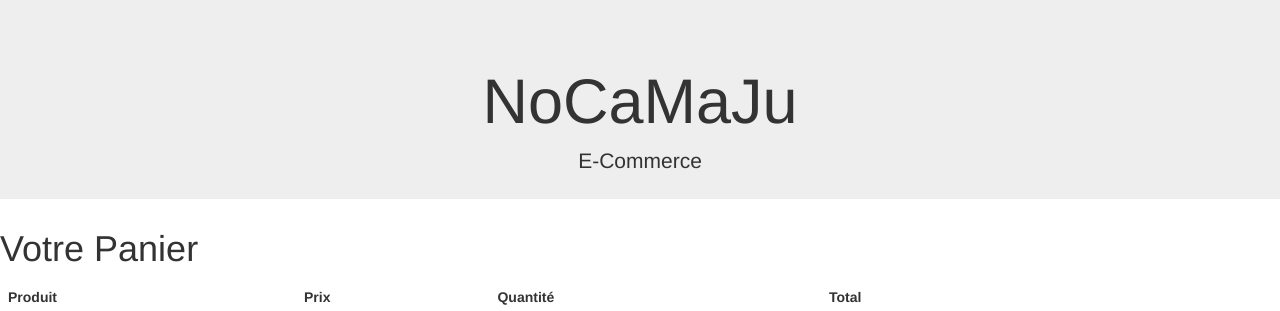
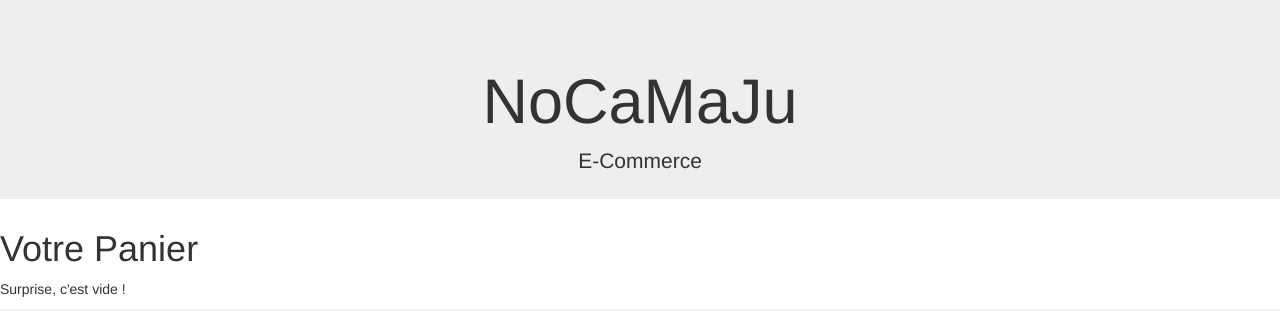
Before and after one commit to Gjuju/SymfonyProject2, a Symfony app: template templates/panier/panier.html.twig in a window 1280 px wide; the page is wider, and only the part inside the window is pictured. Shown: the part 87-398 px from the top of that part. Run offline with Twig, Linux system fonts and the light colour scheme; the template is opened without the code that fills it, so the values that code supplies are empty; some libraries are stand-ins or nearby versions.

Commit message:
panier session + ajouter au panier

```diff
--- a/templates/accueil/index.html.twig
+++ b/templates/accueil/index.html.twig
@@ -12,7 +12,7 @@
           <div class="card">
             <div class="card-body">
               <div class="card-img-actions">
-              <a href={{ path('detailpdt', { id: produit.id } ) }}><img src={{ produit.photo }} class="card-img img-fluid" style="width: 350px;"
+              <a href={{ path('detailpdt', { id: produit.id } ) }}><img src={{ produit.photo }} class="card-img img-fluid"
                   alt="" /></a>
               </div>
             </div>
@@ -30,7 +30,8 @@
                 {{ produit.prix }}€
               </h3>
               <button type="button" class="btn btn-warning bg-cart">
-                <i class="fa fa-cart-plus mr-2"></i> Ajouter au panier
+              <a href="{{ path('cart_add', {'id': produit }) }}" class="card-link">Ajouter le produit au panier</a>
+                <i class="fa fa-cart-plus mr-2"></i>
               </button>
             </div>
           </div>
--- a/templates/detailsproduit/detailPdt.html.twig
+++ b/templates/detailsproduit/detailPdt.html.twig
@@ -17,7 +17,7 @@
 
                 </div>
                 <ul class="list-group list-group-flush">
-                    <li class="list-group-item text-center">Prix : {{produit.prix}} €</li>
+                    <li class="list-group-item text-center">Prix : {{produit.prix}}</li>
                     <li class="list-group-item text-center">
                         {% if (produit.stock < 10) %}
                             <p> Il n'en reste plus que {{produit.stock}} en stock. Ne tardez pas à commander !</p>
@@ -28,7 +28,7 @@
 
                 </ul>
             <div class="card-body">
-                <button type="button" class="btn btn-warning"><a href="#" class="card-link">Ajouter le produit au panier</a></button>
+                <button type="button" class="btn btn-warning"><a href="{{ path('cart_add', {'id': produit }) }}" class="card-link">Ajouter le produit au panier</a></button>
                 <button type="button" class="btn btn-alert"><a href="{{path('accueil')}}">Accueil</a></button>
             </div>
         </div>
--- a/templates/panier/panier.html.twig
+++ b/templates/panier/panier.html.twig
@@ -9,9 +9,8 @@
   <div class="bg-light p-3">
     <h1> Votre Panier </h1>
   </div>
-
-  {# {% if (produit|length) > 0 %} #}
-    <table class="table">
+  {% if items | length > 0 %}
+    <table class='table'>
       <thead>
         <tr>
           <th>Produit</th>
@@ -21,30 +20,23 @@
           <th></th>
         </tr>
       </thead>
-
       <tbody>
-        {# {% for produit in produits %} #}
+        {% for item in items %}
           <tr>
-            <td> {{ produit.nom }}</td>
-            <td> {{ produit.prix }}€</td>
-            <td {{ produit.stock }}€></td>
-            <td>{{ produit.prix * produit.stock }}</td>
+            <td>{{ item.produit.nom }}</td>
+            <td>{{ item.produit.prix }}</td>
+            <td>{{ item.quantite }}</td>
+            <td>{{ item.produit.prix * item.quantite }}</td>
             <td>
-            <a href="#" class="btn btn-danger btn-sm"></a>
+              <a href="#" class="btn btn-danger btn-sm">
                 <i class="fas fa-trash"></i>
+              </a>
             </td>
           </tr>
-       {# {% endfor %} #}
+
+        {% endfor %}
       </tbody>
-
-
-    </table>
-
-  {# {% endif %} #}
-
-  {# {% for produit in produits %} <img src="{{ produit.photo }}" {{ produit.nom }} {{ produit.description }} € #}
-
-
-
-
+  {% else %}
+    <p>Surprise, c'est vide !</p>
+  {% endif %}
 {% endblock %}
```
Also changed, not shown: src/Controller/PanierController.php (+36 -6 lines). Lines whose indentation alone changed are shown as unchanged.
